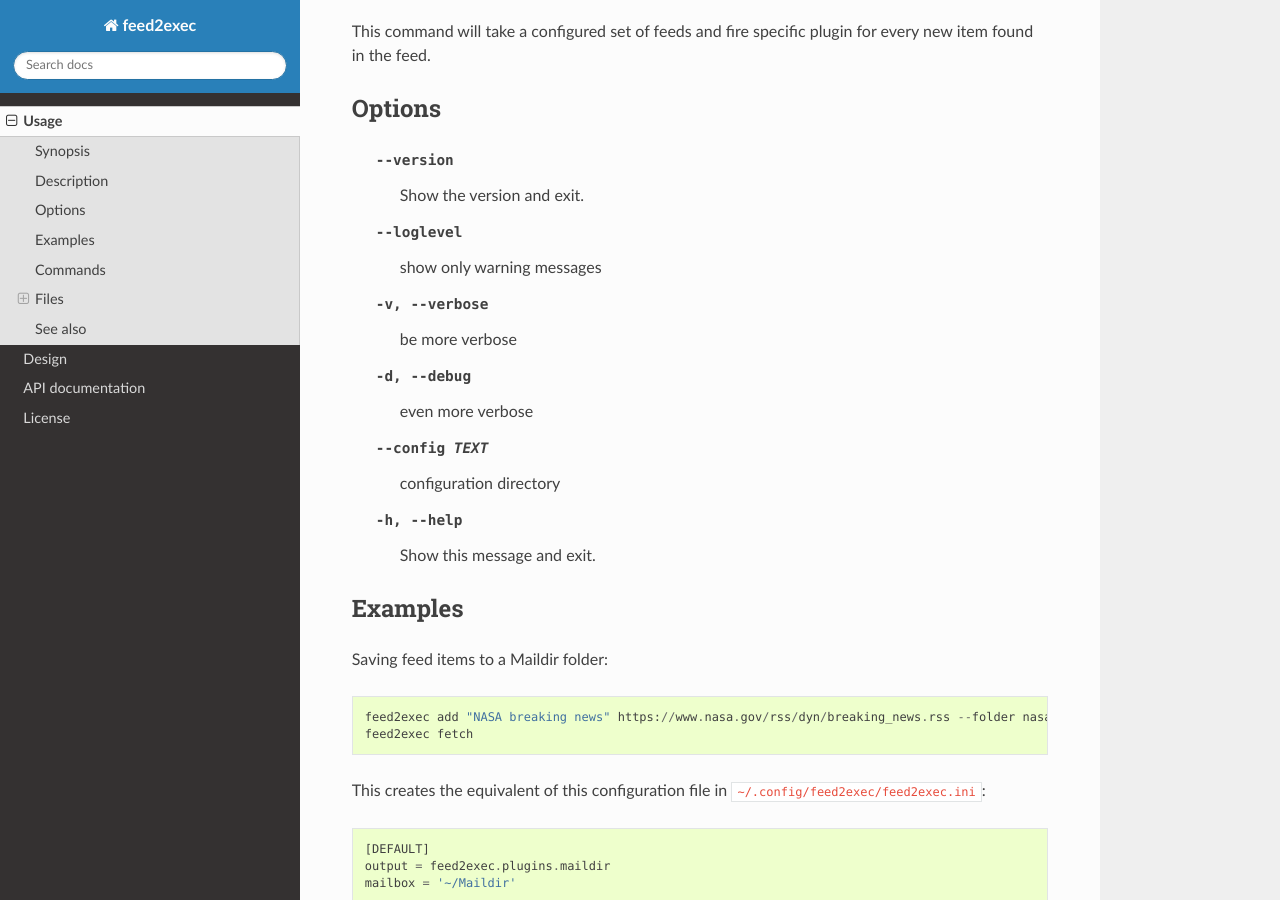
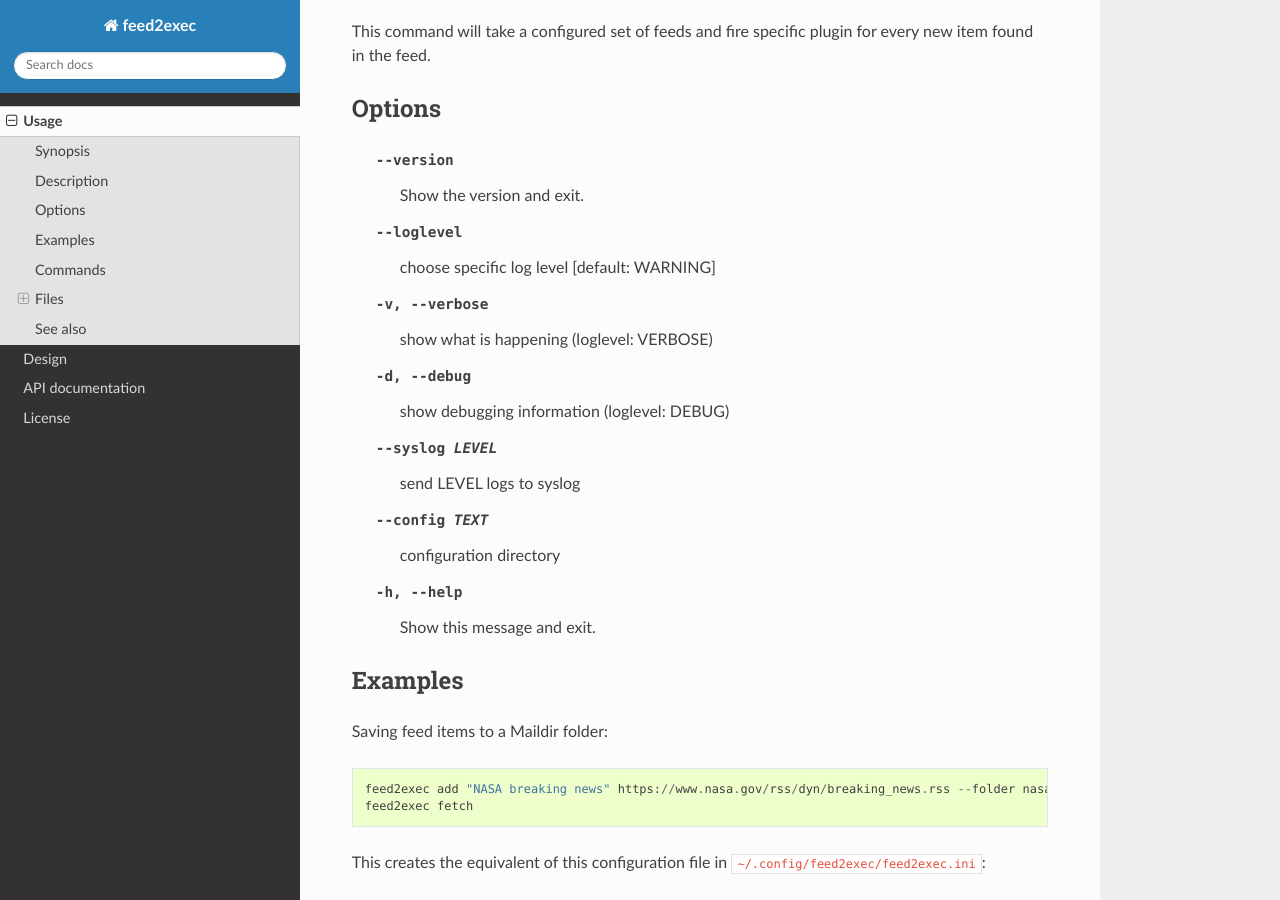
Before and after one commit to timb-machine-mirrors/anarcat-feed2exec, a Sphinx documentation site: the page built from doc/usage.rst, in a window 1280 px wide and 900 px high, scrolled down 300 px. Built offline with Sphinx 7.4.7 and the Read the Docs theme 2.0.0, drawn with Linux system fonts in a browser that asks for light colours; the version number could not be read and is left out.

Commit message:
fix log levels documentation

```diff
--- a/doc/usage.rst
+++ b/doc/usage.rst
@@ -16,9 +16,10 @@
 -------
 
   --version        Show the version and exit.
-  --loglevel       show only warning messages
-  -v, --verbose    be more verbose
-  -d, --debug      even more verbose
+  --loglevel       choose specific log level [default: WARNING]
+  -v, --verbose    show what is happening (loglevel: VERBOSE)
+  -d, --debug      show debugging information (loglevel: DEBUG)
+  --syslog LEVEL   send LEVEL logs to syslog
   --config TEXT    configuration directory
   -h, --help       Show this message and exit.
 
```
Also changed, not shown: 1 other file.
